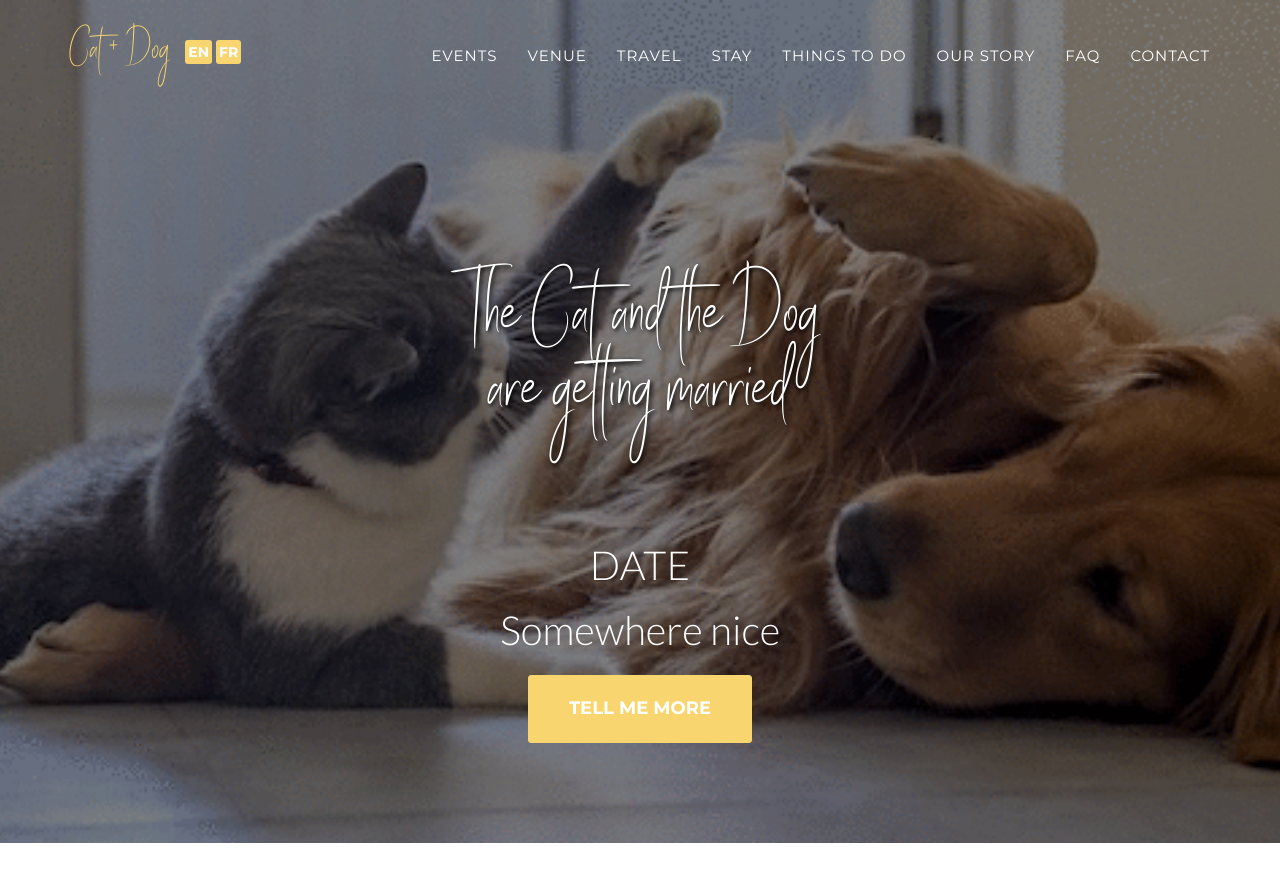
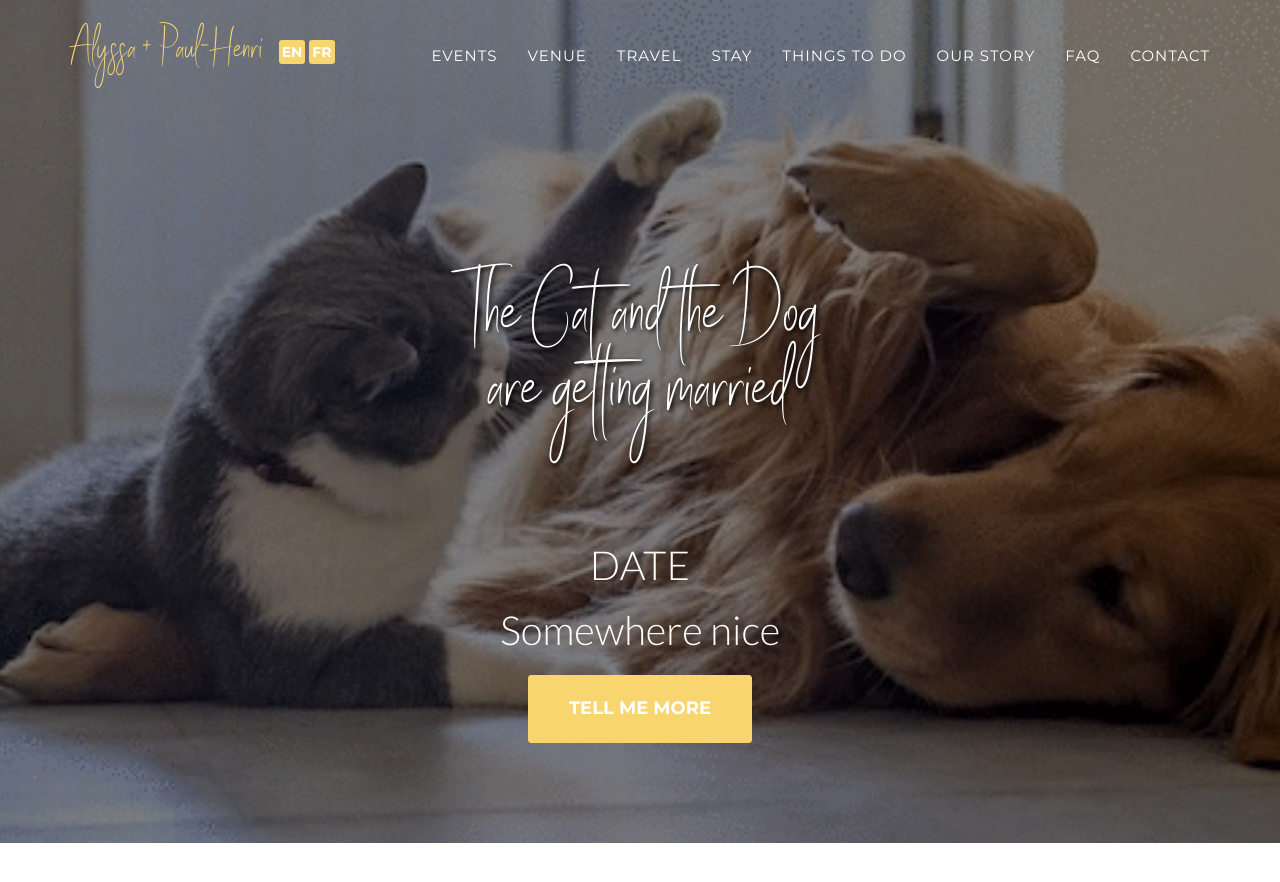
Before and after one commit to alyssapaulhenri/alyssapaulhenri.github.io, a Jekyll site: the page built from index.html, in a window 1280 px wide and 900 px high. Shown: the top 882 px of the window. Built offline with Jekyll 4.4.1, drawn with Linux system fonts in a browser that asks for light colours; some web fonts are replaced.

Commit message:
change the names and titles

```diff
--- a/_config.yml
+++ b/_config.yml
@@ -2,9 +2,9 @@
 #baseurl: /wedding-template
 
 # Site settings
-title: Cat + Dog
-email: petsgetmarried@wedding.com
-description: "Template for a wedding website."
+title: Alyssa + Paul-Henri
+email: paulhenri.carton@gmail.com
+description: "Our wedding celebration website."
 
 # Social networks usernames (many more available: google-plus, flickr, dribbble, pinterest, instagram, tumblr, linkedin, etc.)
 # social:
```
